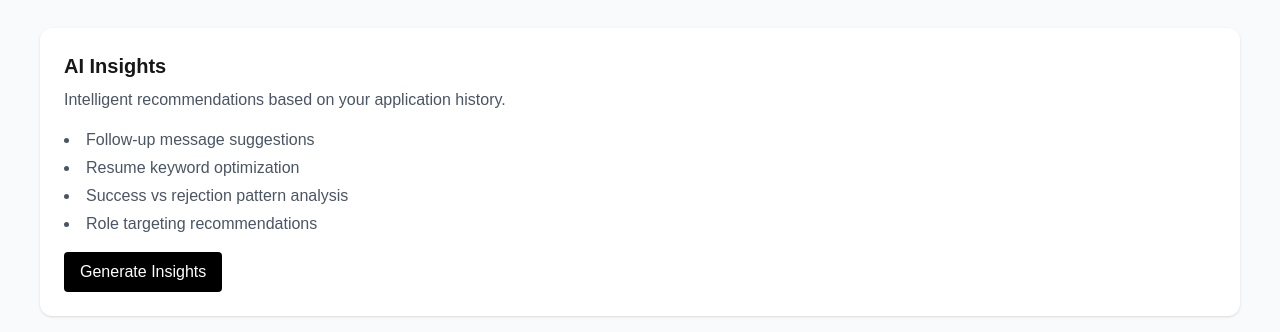
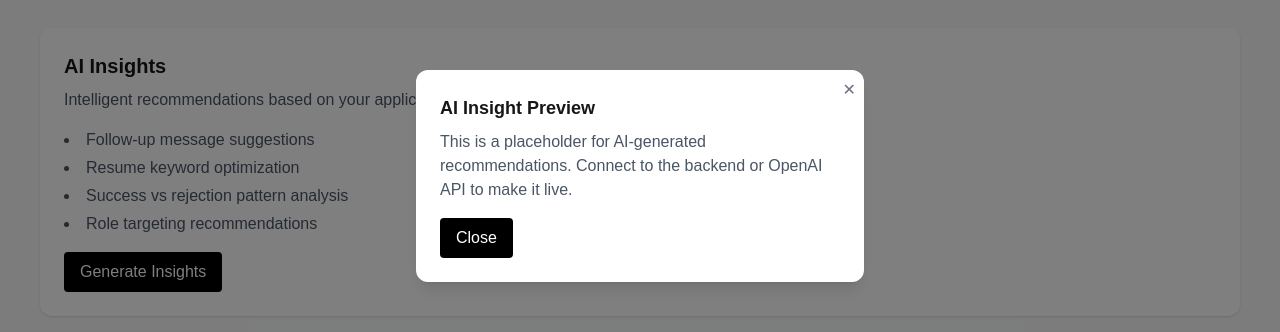
Before and after one commit to SimbaChasumba1/ai-application-tracker, a Next.js app in the folder frontend/: page /dashboard in a window 1280 px wide. Both pictures are taken after a click on the button "Generate Insights". Shown: the part 224-556 px from the top of the page. Built offline with nearby package versions, Linux system fonts and the light colour scheme; no server answers.

Commit message:
add AI insight modal to dashboard for interactive preview and improved UX polish

```diff
--- /dev/null
+++ b/frontend/app/dashboard/components/Modal.tsx
@@ -0,0 +1,57 @@
+"use client";
+
+
+
+import { ReactNode } from "react";
+
+
+
+export default function Modal({
+
+  isOpen,
+
+  onClose,
+
+  children,
+
+}: {
+
+  isOpen: boolean;
+
+  onClose: () => void;
+
+  children: ReactNode;
+
+}) {
+
+  if (!isOpen) return null;
+
+
+
+  return (
+
+    <div className="fixed inset-0 bg-black/50 flex justify-center items-center z-50">
+
+      <div className="bg-white rounded-xl shadow-lg p-6 max-w-md w-full relative">
+
+        <button
+
+          className="absolute top-2 right-2 text-gray-500 hover:text-black"
+
+          onClick={onClose}
+
+        >
+
+          ✕
+
+        </button>
+
+        {children}
+
+      </div>
+
+    </div>
+
+  );
+
+}
--- a/frontend/app/dashboard/page.tsx
+++ b/frontend/app/dashboard/page.tsx
@@ -11,6 +11,8 @@ import StatusBadge from "./components/StatusBadge";
 import StatsSkeleton from "./components/StatsSkeleton";
 
 import StatusFilter from "./components/StatusFilter";
+
+import Modal from "./components/Modal";
 
 
 
@@ -41,6 +43,8 @@ export default function Dashboard() {
   const [stats, setStats] = useState<Stats | null>(null);
 
   const [statusFilter, setStatusFilter] = useState<Status>("All");
+
+  const [isModalOpen, setIsModalOpen] = useState(false);
 
 
 
@@ -80,11 +84,7 @@ export default function Dashboard() {
 
         <div>
 
-          <h1 className="text-3xl font-bold">
-
-            AI Job Application Tracker
-
-          </h1>
+          <h1 className="text-3xl font-bold">AI Job Application Tracker</h1>
 
           <p className="text-gray-500">
 
@@ -104,11 +104,7 @@ export default function Dashboard() {
 
             className={`font-semibold ${
 
-              apiStatus === "online"
-
-                ? "text-green-600"
-
-                : "text-red-600"
+              apiStatus === "online" ? "text-green-600" : "text-red-600"
 
             }`}
 
@@ -154,11 +150,7 @@ export default function Dashboard() {
 
       <div className="bg-white rounded-xl shadow p-6 mb-8">
 
-        <h2 className="text-xl font-semibold mb-2">
-
-          AI Insights
-
-        </h2>
+        <h2 className="text-xl font-semibold mb-2">AI Insights</h2>
 
         <p className="text-gray-600 mb-4">
 
@@ -182,7 +174,13 @@ export default function Dashboard() {
 
 
 
-        <button className="mt-4 bg-black text-white px-4 py-2 rounded hover:opacity-80 transition">
+        <button
+
+          className="mt-4 bg-black text-white px-4 py-2 rounded hover:opacity-80 transition"
+
+          onClick={() => setIsModalOpen(true)}
+
+        >
 
           Generate Insights
 
@@ -198,21 +196,9 @@ export default function Dashboard() {
 
         <div className="flex justify-between items-center mb-6">
 
-          <h2 className="text-xl font-semibold">
+          <h2 className="text-xl font-semibold">Recent Applications</h2>
 
-            Recent Applications
-
-          </h2>
-
-
-
-          <StatusFilter
-
-            value={statusFilter}
-
-            onChange={setStatusFilter}
-
-          />
+          <StatusFilter value={statusFilter} onChange={setStatusFilter} />
 
         </div>
 
@@ -242,6 +228,36 @@ export default function Dashboard() {
 
       </div>
 
+
+
+      {/* Modal */}
+
+      <Modal isOpen={isModalOpen} onClose={() => setIsModalOpen(false)}>
+
+        <h3 className="text-lg font-semibold mb-2">AI Insight Preview</h3>
+
+        <p className="text-gray-600 mb-4">
+
+          This is a placeholder for AI-generated recommendations. Connect
+
+          to the backend or OpenAI API to make it live.
+
+        </p>
+
+        <button
+
+          className="bg-black text-white px-4 py-2 rounded hover:opacity-80 transition"
+
+          onClick={() => setIsModalOpen(false)}
+
+        >
+
+          Close
+
+        </button>
+
+      </Modal>
+
     </div>
 
   );
```
